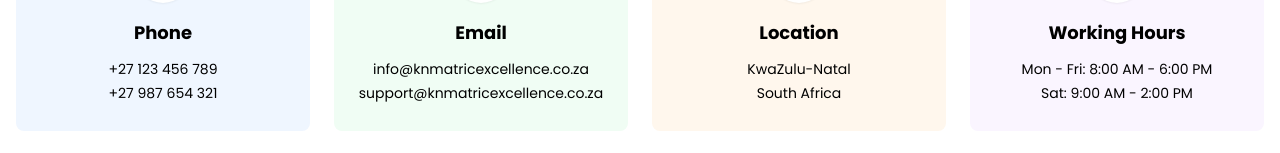
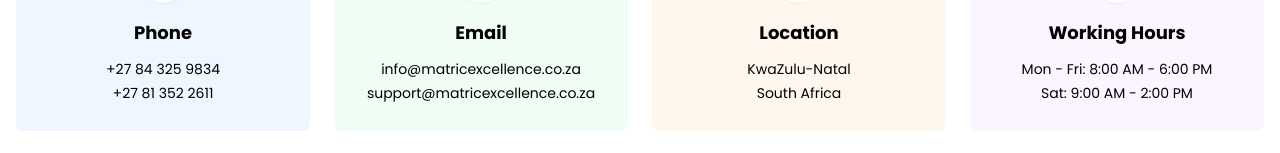
Before and after one commit to Mduduzmdluli/kzn-matric, a Next.js app: page /contact in a window 1280 px wide. Shown: the part 525-678 px from the top of the page. Built offline with nearby package versions, Linux system fonts and the light colour scheme; no server answers.

Commit message:
update customer details

```diff
--- a/src/app/(site)/contact/page.tsx
+++ b/src/app/(site)/contact/page.tsx
@@ -8,14 +8,14 @@
   {
     icon: Phone,
     title: 'Phone',
-    details: ['+27 123 456 789', '+27 987 654 321'],
+    details: ['+27 84 325 9834', '+27 81 352 2611'],
     color: 'bg-blue-50 dark:bg-blue-900/20',
     iconColor: 'text-blue-600 dark:text-blue-400',
   },
   {
     icon: Mail,
     title: 'Email',
-    details: ['info@knmatricexcellence.co.za', 'support@knmatricexcellence.co.za'],
+    details: ['info@matricexcellence.co.za', 'support@matricexcellence.co.za'],
     color: 'bg-green-50 dark:bg-green-900/20',
     iconColor: 'text-green-600 dark:text-green-400',
   },
```
